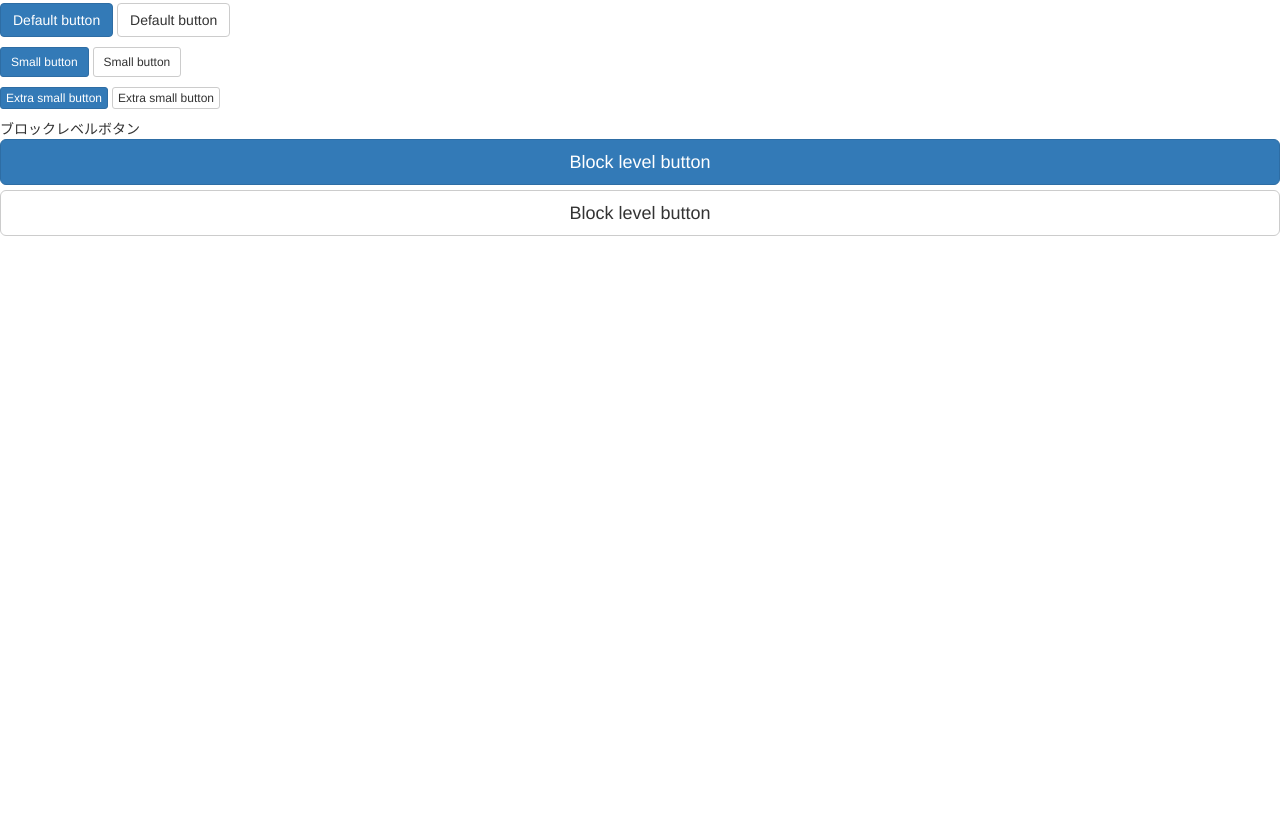
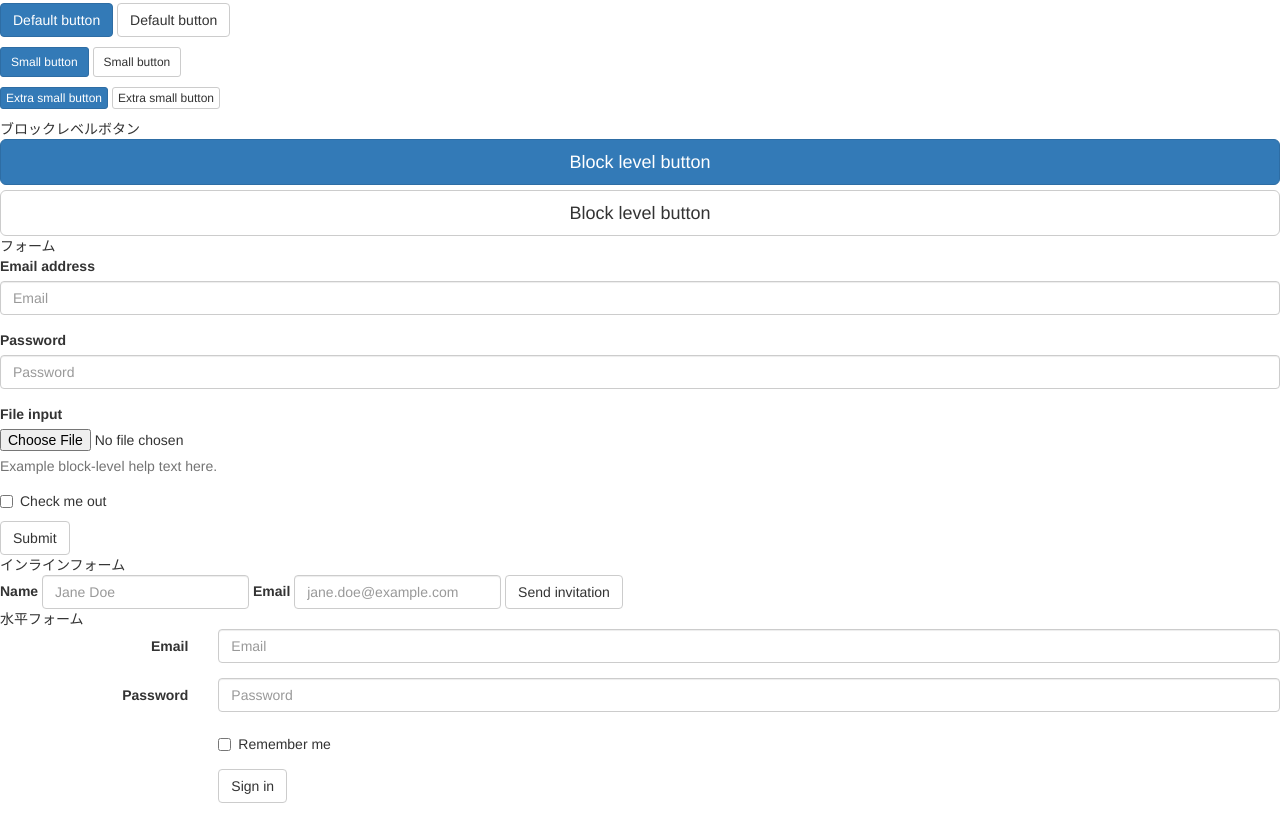
Before and after one commit to kyon-bll/bootstrap, a plain HTML site: page index.html in a window 1280 px wide. Shown: the part 397-1215 px from the top of the page. Before the commit the page ends 800 px from the top, so only its background shows below. Drawn offline with nearby package versions, Linux system fonts and the light colour scheme.

Commit message:
フォーム

```diff
--- a/index.html
+++ b/index.html
@@ -94,6 +94,71 @@
     <button type="button" class="btn btn-primary btn-lg btn-block">Block level button</button>
     <button type="button" class="btn btn-default btn-lg btn-block">Block level button</button>
 
+    <!-- ふぉーむ -->
+    <div>フォーム</div>
+    <form>
+      <div class="form-group">
+        <label for="exampleInputEmail1">Email address</label>
+        <input type="email" class="form-control" id="exampleInputEmail1" placeholder="Email">
+      </div>
+      <div class="form-group">
+        <label for="exampleInputPassword1">Password</label>
+        <input type="password" class="form-control" id="exampleInputPassword1" placeholder="Password">
+      </div>
+      <div class="form-group">
+        <label for="exampleInputFile">File input</label>
+        <input type="file" id="exampleInputFile">
+        <p class="help-block">Example block-level help text here.</p>
+      </div>
+      <div class="checkbox">
+        <label>
+          <input type="checkbox"> Check me out
+        </label>
+      </div>
+      <button type="submit" class="btn btn-default">Submit</button>
+    </form>
 
+    <div>インラインフォーム</div>
+    <form class="form-inline">
+      <div class="form-group">
+        <label for="exampleInputName2">Name</label>
+        <input type="text" class="form-control" id="exampleInputName2" placeholder="Jane Doe">
+      </div>
+      <div class="form-group">
+        <label for="exampleInputEmail2">Email</label>
+        <input type="email" class="form-control" id="exampleInputEmail2" placeholder="jane.doe@example.com">
+      </div>
+      <button type="submit" class="btn btn-default">Send invitation</button>
+    </form>
+
+    <div>水平フォーム</div>
+    <form class="form-horizontal">
+      <div class="form-group">
+        <label for="inputEmail3" class="col-sm-2 control-label">Email</label>
+        <div class="col-sm-10">
+          <input type="email" class="form-control" id="inputEmail3" placeholder="Email">
+        </div>
+      </div>
+      <div class="form-group">
+        <label for="inputPassword3" class="col-sm-2 control-label">Password</label>
+        <div class="col-sm-10">
+          <input type="password" class="form-control" id="inputPassword3" placeholder="Password">
+        </div>
+      </div>
+      <div class="form-group">
+        <div class="col-sm-offset-2 col-sm-10">
+          <div class="checkbox">
+            <label>
+              <input type="checkbox"> Remember me
+            </label>
+          </div>
+        </div>
+      </div>
+      <div class="form-group">
+        <div class="col-sm-offset-2 col-sm-10">
+          <button type="submit" class="btn btn-default">Sign in</button>
+        </div>
+      </div>
+    </form>
   </body>
 </html>
```
